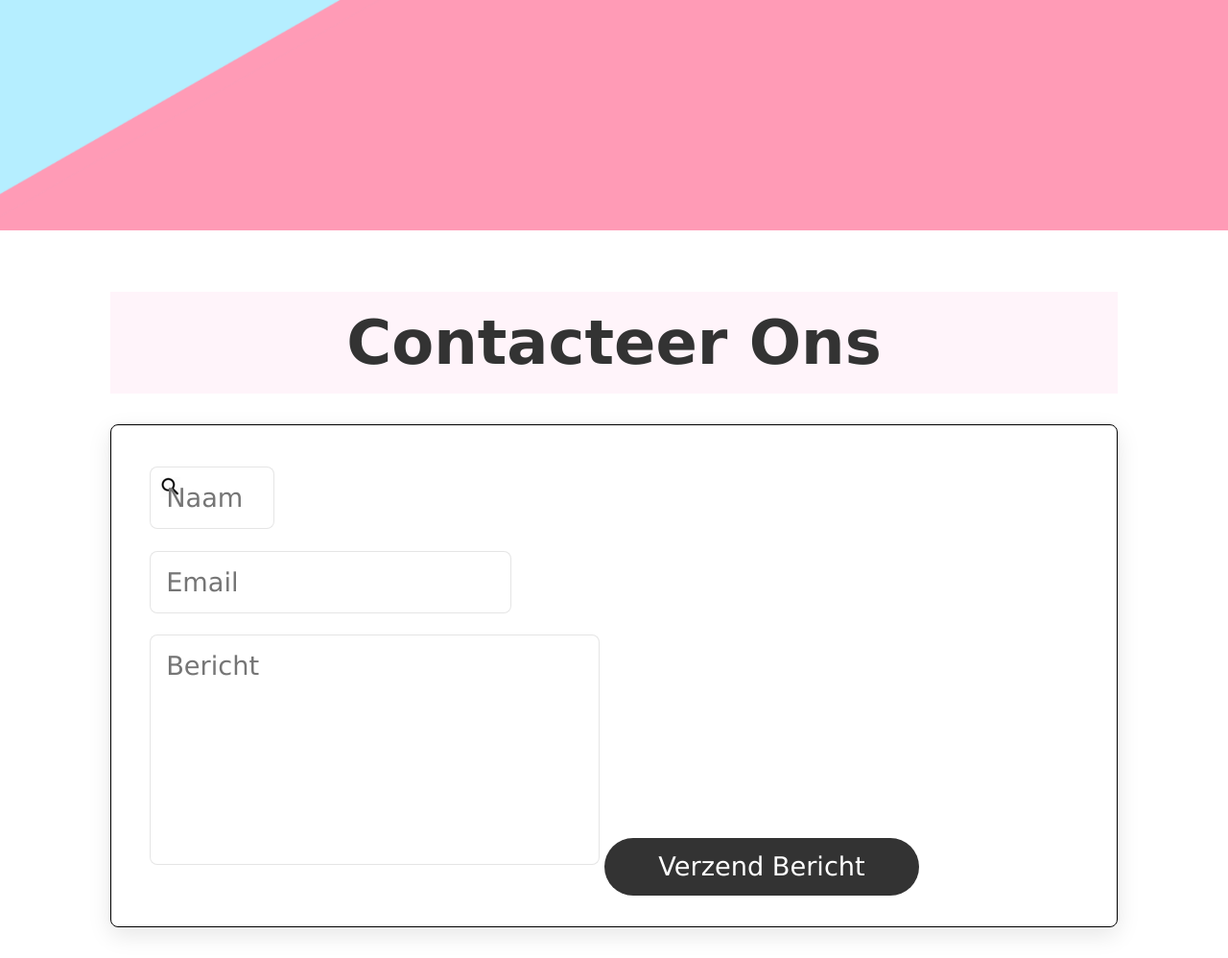
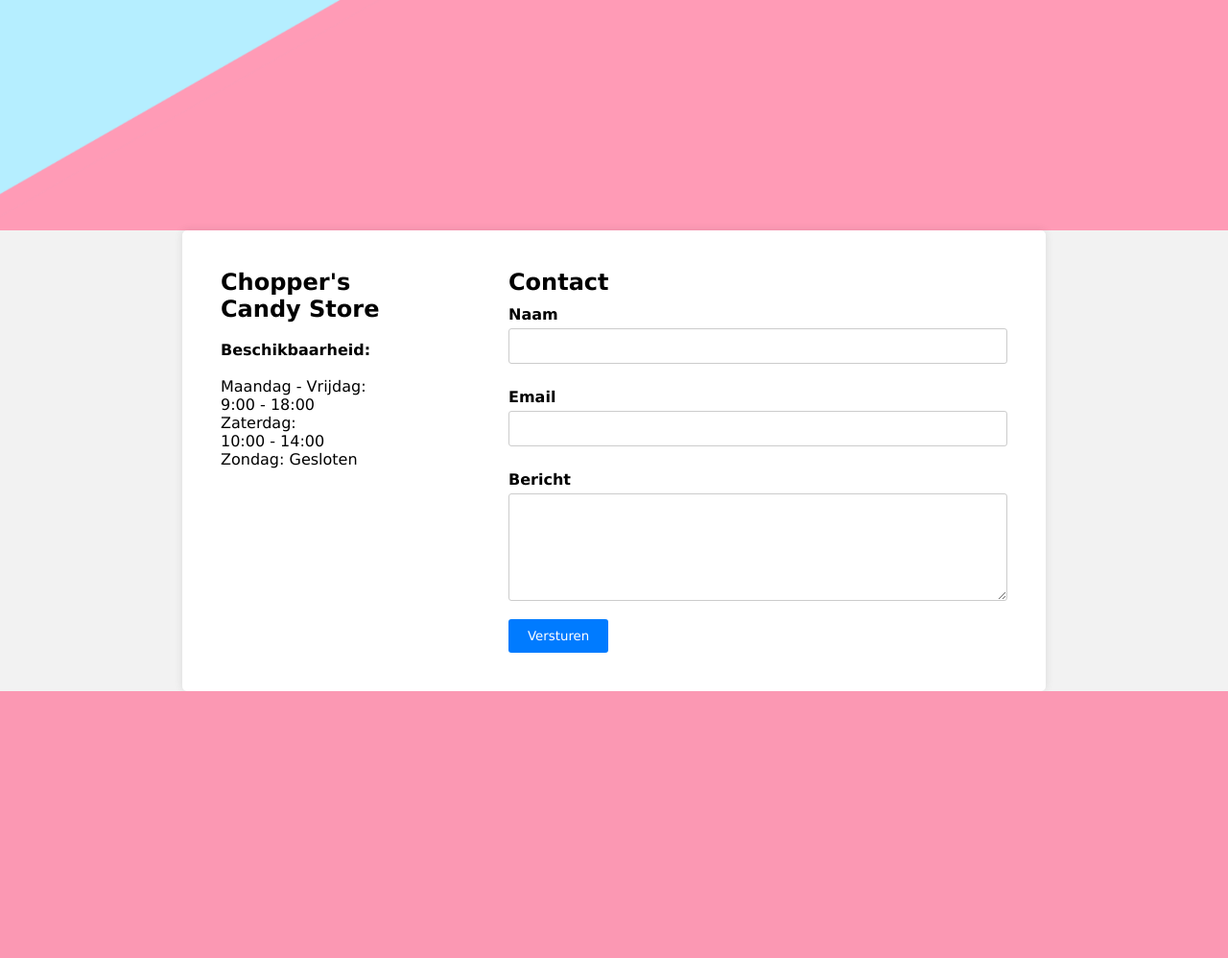
Before and after one commit to Keremttc/Candy-Store-examen-project, a PHP site: page /contact.php in a window 1280 px wide. Shown: the part 560-1558 px from the top of the page at 96% size. After the commit the page ends 1280 px from the top, so only its background shows below. Run offline with PHP 8.4, Linux system fonts and the light colour scheme.

Commit message:
contact form losgekoppelt en laten includen.

```diff
--- a/contact.php
+++ b/contact.php
@@ -41,7 +41,9 @@
 
   <!-- contact sectie start -->
 
-  <section class="contact" id="contact">
+  <?php include "includes/contact_form.php";?>
+
+  <!-- <section class="contact" id="contact">
 
     <h1 class="heading"> <span> Contacteer </span> ons </h1>
 
@@ -60,18 +62,9 @@
     </div>
 
 
-  </section>
-
-
-
+  </section> -->
 
   <!-- contact sectie eindigt -->
 
-
-
-
-
-
-
 </body>
 </html>
--- /dev/null
+++ b/includes/contact_form.php
@@ -0,0 +1,93 @@
+<!DOCTYPE html>
+<html>
+<head>
+    <style>
+        body {
+            font-family: Arial, sans-serif;
+            background-color: #f2f2f2;
+            margin: 0;
+            padding: 0;
+        }
+
+        #contact-container {
+            max-width: 900px;
+            margin: 0 auto;
+            background-color: #fff;
+            padding: 20px;
+            border-radius: 5px;
+            box-shadow: 0 0 10px rgba(0, 0, 0, 0.1);
+            display: flex;
+        }
+
+        #contact-info {
+            flex: 1;
+            padding: 20px;
+        }
+
+        #contact-form {
+            flex: 2;
+            padding: 20px;
+        }
+
+        h1 {
+            font-size: 24px;
+        }
+
+        label {
+            display: block;
+            font-weight: bold;
+            margin-top: 10px;
+        }
+
+        input[name="name"], input[type="email"], textarea {
+            width: 100%;
+            padding: 10px;
+            margin-top: 5px;
+            margin-bottom: 15px;
+            border: 1px solid #ccc;
+            border-radius: 3px;
+        }
+
+        button {
+            background-color: #007BFF;
+            color: #fff;
+            border: none;
+            padding: 10px 20px;
+            border-radius: 3px;
+            cursor: pointer;
+        }
+
+        button:hover {
+            background-color: #0056b3;
+        }
+    </style>
+</head>
+<body>
+    <div id="contact-container">
+        <div id="contact-info">
+            <h1>Chopper's <br> Candy Store</h1>
+            <br>
+            <p style="font-weight:bold;">Beschikbaarheid:</p>
+            <br>
+            <p>Maandag - Vrijdag: <br>9:00 - 18:00</p>
+            <p>Zaterdag: <br>10:00 - 14:00 </p>
+            <p>Zondag: Gesloten</p>
+        </div>
+        <div id="contact-form">
+            <h1>Contact</h1>
+            <form>
+                <label for="name">Naam</label>
+                <input type="text" id="name" name="name" required>
+
+                <label for="email">Email</label>
+                <input type="email" id="email" name="email" required>
+
+                <label for="message">Bericht</label>
+                <textarea id="message" name="message" rows="6" required></textarea>
+
+                <button type="submit">Versturen</button>
+            </form>
+        </div>
+    </div>
+</body>
+</html>
--- a/includes/menu.php
+++ b/includes/menu.php
@@ -24,7 +24,7 @@
 
 <style>
 
-input[type=text] {
+input[name=search] {
   width: 130px;
   box-sizing: border-box;
   border: 2px solid #ccc;
@@ -39,17 +39,17 @@ input[type=text] {
   transition: width 0.4s ease-in-out;
 }
 
-input[type=text]:focus {
+input[name=search]:focus {
   width: 100%;
 }
-    input[type=text] {
+    input[name=search] {
   width: 130px;
   -webkit-transition: width 0.4s ease-in-out;
   transition: width 0.4s ease-in-out;
     }
 
     /* When the input field gets focus, change its width to 100% */
-    input[type=text]:focus {
+    input[name=search]:focus {
     width: 100%;
     }
 </style>
```
Also changed, not shown: test/test.php (added).
